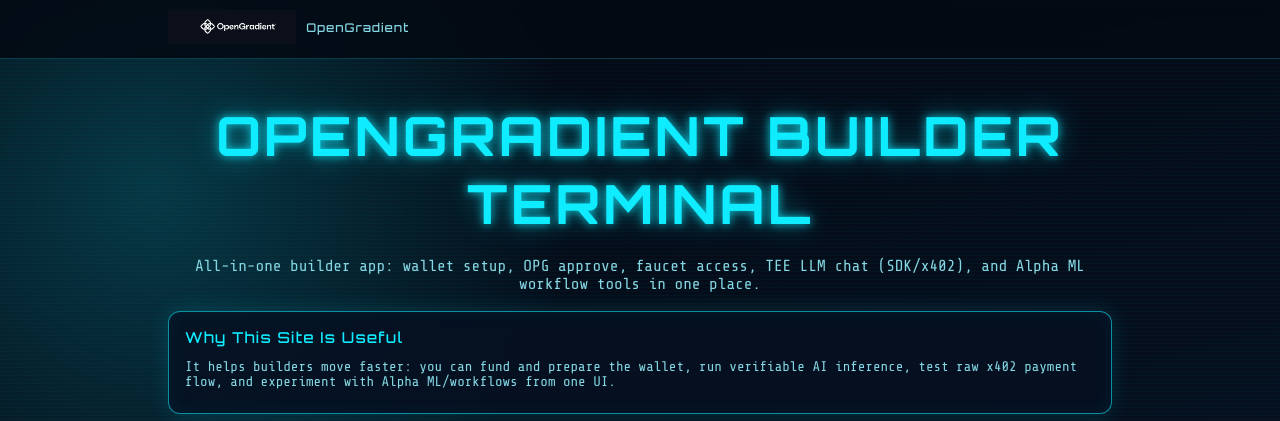
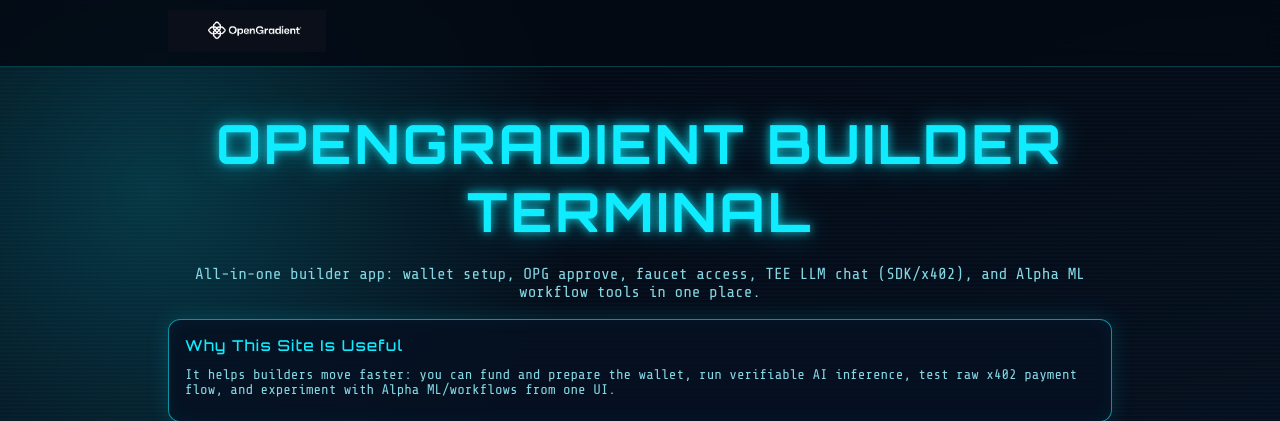
Before and after one commit to arthuroua/opengradient-intelligence-terminal, a Flask app: page / in a window 1280 px wide. Shown: the top 421 px of the page. Run offline with Flask 3, Linux system fonts and the light colour scheme; some libraries are stand-ins or nearby versions.

Commit message:
Remove duplicate brand text and enlarge header logo

```diff
--- a/templates/index.html
+++ b/templates/index.html
@@ -51,15 +51,9 @@
         color: var(--text);
       }
       .brand-link img {
-        height: 34px;
+        height: 42px;
         width: auto;
         display: block;
-      }
-      .brand-link span {
-        font-family: "Orbitron", sans-serif;
-        color: var(--muted);
-        font-size: 12px;
-        letter-spacing: 0.08em;
       }
       .scanlines::before {
         content: "";
@@ -202,7 +196,6 @@
       <div class="topbar-inner">
         <a class="brand-link" href="https://www.opengradient.ai" target="_blank" rel="noopener noreferrer">
           <img src="/static/og-logo.png" alt="OpenGradient" />
-          <span>OpenGradient</span>
         </a>
       </div>
     </header>
```
